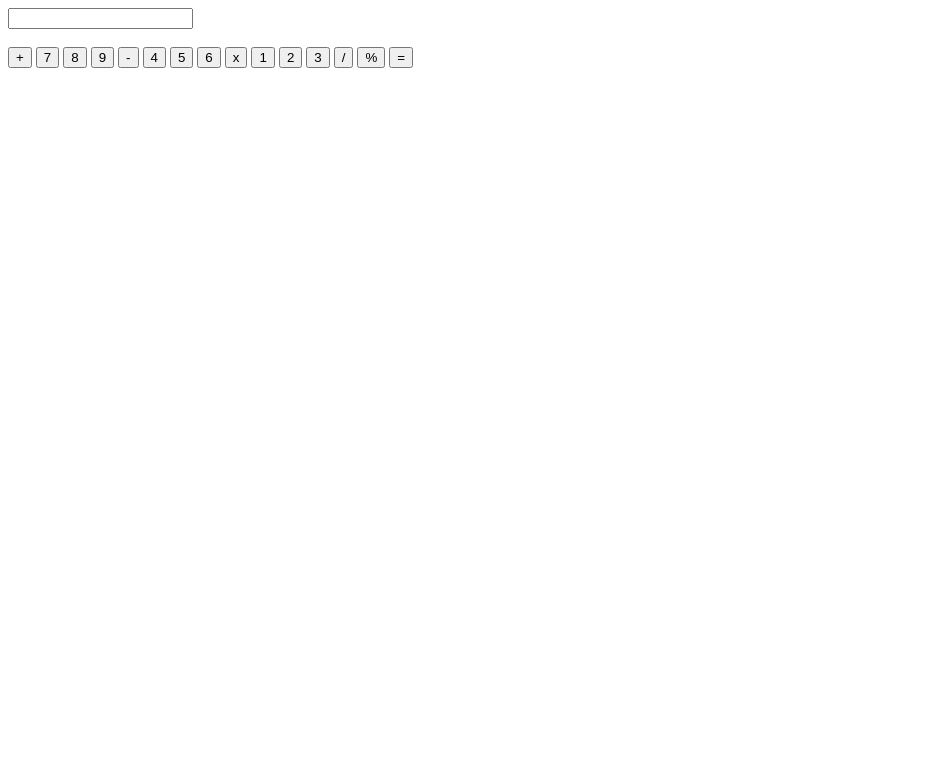
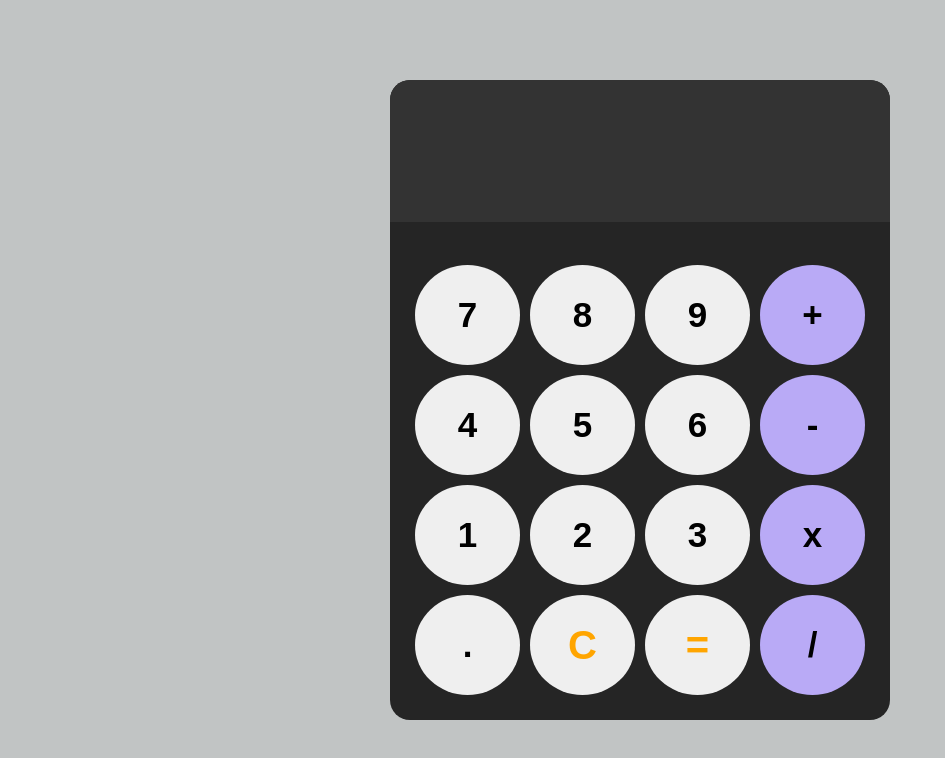
Before and after one commit to Azhar0207/Calculator, a plain HTML site: page index.html in a window 1280 px wide. Shown: the whole page, without its empty margins (0-945 px from the left). Drawn offline with Linux system fonts and the light colour scheme.

Commit message:
style completed

```diff
--- a/index.html
+++ b/index.html
@@ -11,21 +11,26 @@
         <input type="text" name="" id="displayBox" readonly>
         <br><br>
        <div id="keys">
-        <button onclick="calculate('+')" class="buttons">+</button>
-        <button class="buttons">7</button>
-        <button class="buttons">8</button>
-        <button class="buttons">9</button>
-        <button onclick="calculate('-')" class="buttons">-</button>
-        <button class="buttons">4</button>
-        <button class="buttons">5</button>
-        <button class="buttons">6</button>
-        <button onclick="calculate('*')" class="buttons">x</button>
-        <button class="buttons">1</button>
-        <button class="buttons">2</button>
-        <button class="buttons">3</button>
-        <button onclick="calculate('/')" class="buttons">/</button>
-        <button onclick="calculate('%')" class="buttons">%</button>
-        <button onclick="calculate('=')" class="buttons">=</button>
+        <button oncanplay="appendToDisplay('7')">7</button>
+        <button oncanplay="appendToDisplay('8')">8</button>
+        <button oncanplay="appendToDisplay('9')">9</button>
+        <button oncanplay="appendToDisplay('+')" class="operators">+</button>
+
+        <button oncanplay="appendToDisplay('4')">4</button>
+        <button oncanplay="appendToDisplay('5')">5</button>
+        <button oncanplay="appendToDisplay('6')">6</button>
+        <button oncanplay="appendToDisplay('-')" class="operators">-</button>
+
+        <button oncanplay="appendToDisplay('1')">1</button>
+        <button oncanplay="appendToDisplay('2')">2</button>
+        <button oncanplay="appendToDisplay('3')">3</button>
+        <button oncanplay="appendToDisplay('*')" class="operators">x</button>
+
+
+        <button oncanplay="appendToDisplay('.')">.</button>
+        <button oncanplay="appendToDisplay('c')" class="special">C</button>
+        <button oncanplay="appendToDisplay('=')" class="special">=</button>
+        <button oncanplay="appendToDisplay('/')" class="operators">/</button>
        </div>
     </div>
 </body>
--- a/style.css
+++ b/style.css
@@ -0,0 +1,68 @@
+*{
+    margin: 0;
+    padding: 0;
+    box-sizing: border-box;
+}
+
+body{
+    background-color: rgb(193, 196, 196);
+    display: flex;
+    align-items: center;
+    justify-content: center;
+    height: 100vh;
+}
+
+.container{
+    max-width: 500px;
+    background-color: rgb(37, 37, 37);
+    border-radius: 20px;
+  overflow: hidden;
+}
+
+#displayBox{
+  width: 100%;
+  padding: 25px;
+  font-size: 5rem;
+  text-align: left;
+  border: none;
+  background-color: hsl(0, 0%, 20%);
+  color: white;
+}
+
+#keys{
+    display: grid;
+    grid-template-columns: repeat(4, 1fr);
+    gap: 10px;
+    padding: 25px;;
+}
+
+button{
+  height: 100px;
+  border-radius: 50%;
+  outline: none;
+  border: none;
+  font-size: 35px;
+  font-weight: 700;
+  cursor: pointer;
+  transition: 0.2s ease;
+}
+button:hover{
+    background-color: rgba(244, 230, 230, 0.544);
+}
+
+.operators{
+    background-color: rgb(185, 170, 246);
+}
+.operators:hover{
+    background-color: rgb(145, 133, 193);
+
+}
+
+.special{
+    color: orange;
+    font-size: 40px;
+}
+.special:hover{
+    background-color:rgba(187, 139, 55, 0.936);
+    color: #fff;
+}
```
